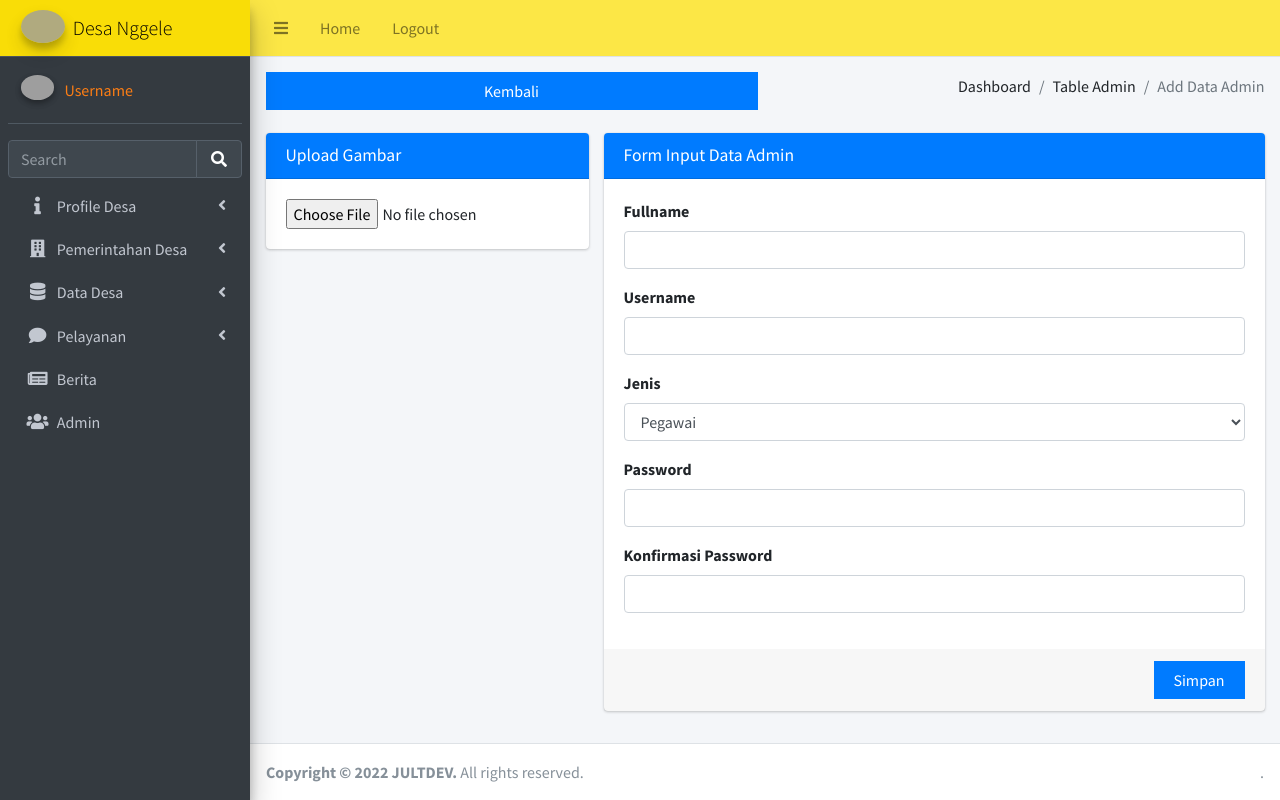
After one commit to ibnfzy/SIDesa-nggele-master, a CodeIgniter 4 app: the page made by app/Views/admin/add-admin.php in a window 1280 px wide. The commit adds this page. Run offline with PHP 8.4 and a stand-in for CodeIgniter, Linux system fonts and the light colour scheme; the template is opened without the code that fills it, so the values that code supplies are empty; some libraries are stand-ins or nearby versions; grey boxes are pictures that could not be loaded.

Commit message:
Admin 3/4/2022

```diff
--- /dev/null
+++ b/app/Views/admin/add-admin.php
@@ -0,0 +1,83 @@
+<?= $this->extend('admin/base') ?>
+<?= $this->section('content') ?>
+<div class="content-wrapper">
+    <!-- Content Header (Page header) -->
+    <div class="content-header">
+        <div class="container-fluid">
+            <div class="row mb-2">
+                <div class="col-sm-6">
+                    <a href="<?= base_url('m-admin/admin') ?>" class="btn btn-block btn-primary btn-flat">Kembali</a>
+                </div><!-- /.col -->
+                <div class="col-sm-6">
+                    <ol class="breadcrumb float-sm-right">
+                        <li class="breadcrumb-item">Dashboard</li>
+                        <li class="breadcrumb-item">Table Admin</li>
+                        <li class="breadcrumb-item active">Add Data Admin</li>
+                    </ol>
+                </div><!-- /.col -->
+            </div><!-- /.row -->
+        </div><!-- /.container-fluid -->
+    </div>
+    <!-- /.content-header -->
+
+    <!-- Main content -->
+    <div class="content">
+        <div class="container-fluid">
+            <form action="<?= base_url('m-admin/admin/store') ?>" method="post">
+                <div class="row">
+                    <div class="col-md-4">
+                        <div class="card card-primary">
+                            <div class="card-header">
+                                <h3 class="card-title">Upload Gambar</h3>
+                            </div>
+                            <div class="card-body">
+                                <input type="file" name="gambar" id="gambar">
+                            </div>
+                        </div>
+                    </div>
+                    <div class="col-md-8">
+                        <div class="card card-blue">
+                            <div class="card-header">
+                                <h3 class="card-title">Form Input Data Admin</h3>
+                            </div>
+                            <div class="card-body">
+                                <div class="form-group">
+                                    <label for="fullname">Fullname</label>
+                                    <input type="text" name="fullname" id="fullname" class="form-control">
+                                </div>
+                                <div class="form-group">
+                                    <label for="username">Username</label>
+                                    <input type="text" name="username" id="username" class="form-control">
+                                </div>
+                                <div class="form-group">
+                                    <label for="jenis">Jenis</label>
+                                    <select name="jenis" id="jenis" class="form-control">
+                                        <option value="pegawai">Pegawai</option>
+                                    </select>
+                                </div>
+                                <div class="form-group">
+                                    <label for="password">Password</label>
+                                    <input type="password" name="password" id="password" class="form-control">
+                                </div>
+                                <div class="form-group">
+                                    <label for="confirm">Konfirmasi Password</label>
+                                    <input type="password" name="confirm" id="confirm" class="form-control">
+                                </div>
+                            </div>
+                            <div class="card-footer">
+                                <div class="row">
+                                    <div class="col-10"></div>
+                                    <div class="col-2"><button class="btn btn-block btn-primary btn-flat"
+                                            type="submit">Simpan</button></div>
+                                </div>
+                            </div>
+                        </div>
+                    </div>
+                </div>
+            </form>
+            <!-- /.row -->
+        </div><!-- /.container-fluid -->
+    </div>
+    <!-- /.content -->
+</div>
+<?= $this->endSection() ?>
--- a/app/Views/admin/base.php
+++ b/app/Views/admin/base.php
@@ -10,9 +10,16 @@
     <link rel="stylesheet"
         href="https://fonts.googleapis.com/css?family=Source+Sans+Pro:300,400,400i,700&display=fallback">
     <!-- Font Awesome Icons -->
-    <link rel="stylesheet" href="admin/plugins/fontawesome-free/css/all.min.css">
+    <link rel="stylesheet" href="<?= base_url('admin/plugins/fontawesome-free/css/all.min.css') ?>">
+    <!-- DataTables -->
+    <link rel="stylesheet" href="<?= base_url('admin/plugins/datatables-bs4/css/dataTables.bootstrap4.min.css') ?>">
+    <link rel="stylesheet"
+        href="<?= base_url('admin/plugins/datatables-responsive/css/responsive.bootstrap4.min.css') ?>">
+    <link rel="stylesheet" href="<?= base_url('admin/plugins/datatables-buttons/css/buttons.bootstrap4.min.css') ?>">
+    <!-- Toastr -->
+    <link rel="stylesheet" href="<?= base_url('admin/plugins/toastr/toastr.min.css') ?>">
     <!-- Theme style -->
-    <link rel="stylesheet" href="admin/dist/css/adminlte.min.css">
+    <link rel="stylesheet" href="<?= base_url('admin/dist/css/adminlte.min.css') ?>">
 </head>
 
 <body class="hold-transition sidebar-mini accent-orange control-sidebar-slide-open layout-fixed sidebar-open">
@@ -35,11 +42,61 @@
     <!-- REQUIRED SCRIPTS -->
 
     <!-- jQuery -->
-    <script src="admin/plugins/jquery/jquery.min.js"></script>
+    <script src="<?= base_url('admin/plugins/jquery/jquery.min.js') ?>"></script>
     <!-- Bootstrap 4 -->
-    <script src="admin/plugins/bootstrap/js/bootstrap.bundle.min.js"></script>
+    <script src="<?= base_url('admin/plugins/bootstrap/js/bootstrap.bundle.min.js') ?>"></script>
+    <!-- DataTables  & Plugins -->
+    <script src="<?= base_url('admin/plugins/datatables/jquery.dataTables.min.js') ?>"></script>
+    <script src="<?= base_url('admin/plugins/datatables-bs4/js/dataTables.bootstrap4.min.js') ?>"></script>
+    <script src="<?= base_url('admin/plugins/datatables-responsive/js/dataTables.responsive.min.js') ?>"></script>
+    <script src="<?= base_url('admin/plugins/datatables-responsive/js/responsive.bootstrap4.min.js') ?>"></script>
+    <script src="<?= base_url('admin/plugins/datatables-buttons/js/dataTables.buttons.min.js') ?>"></script>
+    <script src="<?= base_url('admin/plugins/datatables-buttons/js/buttons.bootstrap4.min.js') ?>"></script>
+    <script src="<?= base_url('admin/plugins/jszip/jszip.min.js') ?>"></script>
+    <script src="<?= base_url('admin/plugins/pdfmake/pdfmake.min.js') ?>"></script>
+    <script src="<?= base_url('admin/plugins/pdfmake/vfs_fonts.js') ?>"></script>
+    <script src="<?= base_url('admin/plugins/datatables-buttons/js/buttons.html5.min.js') ?>"></script>
+    <script src="<?= base_url('admin/plugins/datatables-buttons/js/buttons.print.min.js') ?>"></script>
+    <script src="<?= base_url('admin/plugins/datatables-buttons/js/buttons.colVis.min.js') ?>"></script>
+    <!-- Toastr -->
+    <script src="<?= base_url('admin/plugins/toastr/toastr.min.js') ?>"></script>
     <!-- AdminLTE App -->
-    <script src="admin/dist/js/adminlte.min.js"></script>
+    <script src="<?= base_url('admin/dist/js/adminlte.min.js') ?>"></script>
+
+    <!-- Memanggil Notifikasi Toastr -->
+    <?php
+    if (session()->getFlashdata('status')) {
+        echo '<script>toastr["' .
+            session()->getFlashdata('type-status') . '"]("' . session()->getFlashdata('status') .
+            '", "' . session()->getFlashdata('message') . '")</script>';
+    }
+    ?>
+
+    <!-- Script tambahan untuk Toastr -->
+    <script>
+    // toastr["error"]("Error saat memasukkan file", "Error") success, info, warning, error
+
+    toastr.options = {
+        "closeButton": false,
+        "debug": false,
+        "newestOnTop": true,
+        "progressBar": false,
+        "positionClass": "toast-top-right",
+        "preventDuplicates": false,
+        "onclick": null,
+        "showDuration": "300",
+        "hideDuration": "1000",
+        "timeOut": "5000",
+        "extendedTimeOut": "1000",
+        "showEasing": "swing",
+        "hideEasing": "linear",
+        "showMethod": "fadeIn",
+        "hideMethod": "fadeOut"
+    }
+    </script>
+
+    <!-- Memanggil Script JS tambahan untuk DataTables -->
+    <?= $retVal = (isset($js)) ? $this->include($js) : ''; ?>
 </body>
 
 </html>
--- a/app/Views/admin/layout/navbar.php
+++ b/app/Views/admin/layout/navbar.php
@@ -5,10 +5,10 @@
             <a class="nav-link" data-widget="pushmenu" href="#" role="button"><i class="fas fa-bars"></i></a>
         </li>
         <li class="nav-item d-none d-sm-inline-block">
-            <a href="#" class="nav-link">Home</a>
+            <a href="<?= base_url('m-admin') ?>" class="nav-link">Home</a>
         </li>
         <li class="nav-item d-none d-sm-inline-block">
-            <a href="#" class="nav-link">Logout</a>
+            <a href="<?= base_url('logout') ?>" class="nav-link">Logout</a>
         </li>
     </ul>
 
--- a/app/Views/admin/layout/sidebar.php
+++ b/app/Views/admin/layout/sidebar.php
@@ -1,8 +1,8 @@
 <aside class="main-sidebar sidebar-dark-secondary elevation-4">
     <!-- Brand Logo -->
-    <a href="index3.html" class="brand-link" style="background-color: #f9dd07; color: black;">
-        <img src="admin/dist/img/logodesa.png" alt="Desa Nggele Logo" class="brand-image img-circle elevation-3"
-            style="opacity: .8">
+    <a href="<?= base_url('m-admin') ?>" class="brand-link" style="background-color: #f9dd07; color: black;">
+        <img src="<?= base_url('admin/dist/img/logodesa.png') ?>" alt="Desa Nggele Logo"
+            class="brand-image img-circle elevation-3" style="opacity: .8">
         <span class="brand-text font-weight-light">Desa Nggele</span>
     </a>
     <!-- Sidebar -->
@@ -10,7 +10,8 @@
         <!-- Sidebar user panel (optional) -->
         <div class="user-panel mt-3 pb-3 mb-3 d-flex">
             <div class="image">
-                <img src="admin/dist/img/avatar5.png" class="img-circle elevation-2" alt="User Image">
+                <img src="<?= base_url('admin/dist/img/avatar5.png') ?>" class="img-circle elevation-2"
+                    alt="User Image">
             </div>
             <div class="info">
                 <a href="#" class="d-block">Username</a>
@@ -221,7 +222,8 @@
                     </a>
                 </li>
                 <li class="nav-item">
-                    <a href="#" class="nav-link">
+                    <a href="<?= base_url('m-admin/admin') ?>"
+                        class="nav-link <?= $active = ($title == 'Admin') ? 'active' : '' ?>">
                         <i class="nav-icon fas fa-users"></i>
                         <p>
                             Admin
```
Also changed, not shown: app/Config/Routes.php (+11 -0 lines), app/Controllers/Admin.php (+22 -0 lines), app/Controllers/Login.php (added, +14 -0 lines), app/Views/admin/admin.php (added, +59 -0 lines), app/Views/admin/js/datatables.php (added, +10 -0 lines), app/Views/login/login.php (added, +71 -0 lines), app/Models/Admin.php (added).
